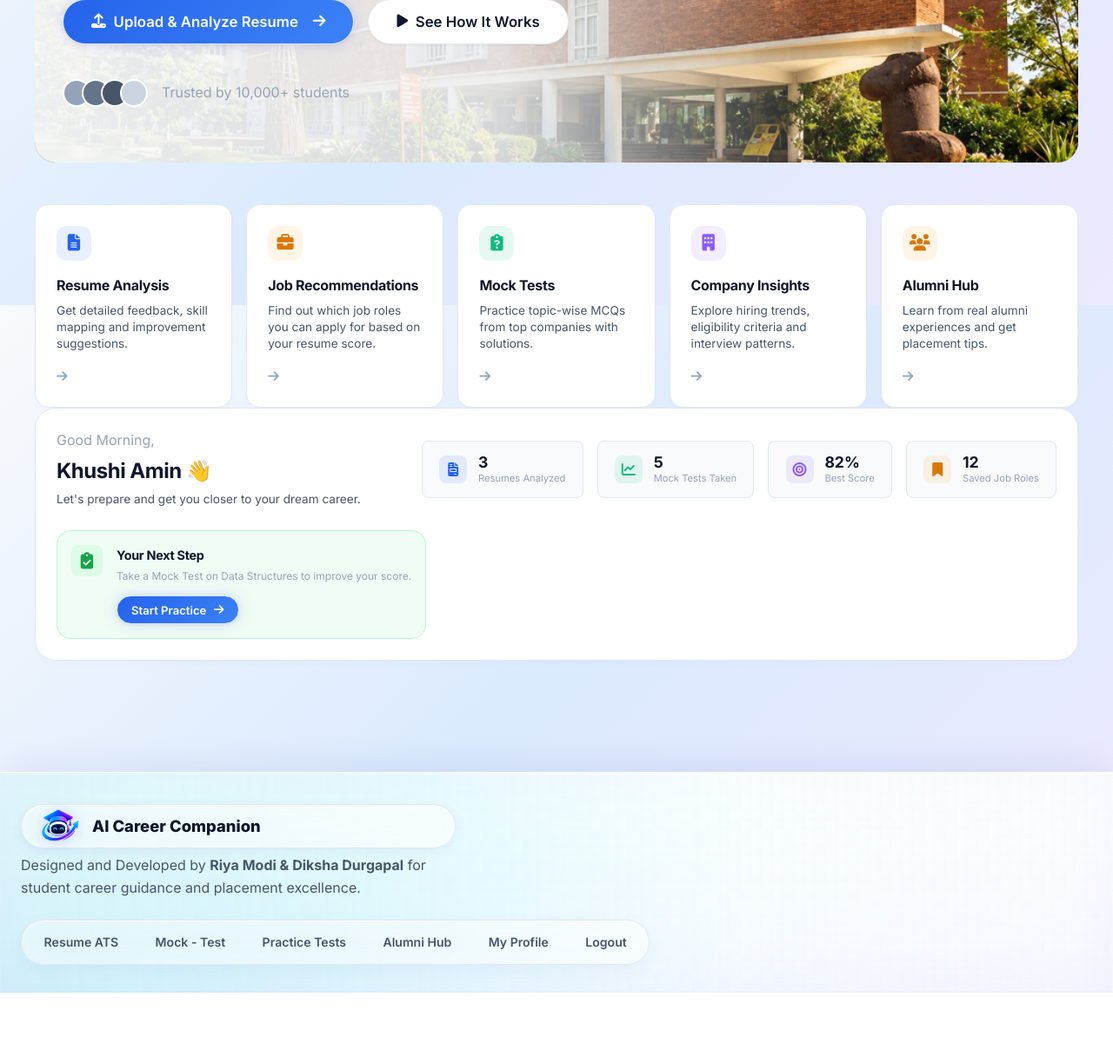
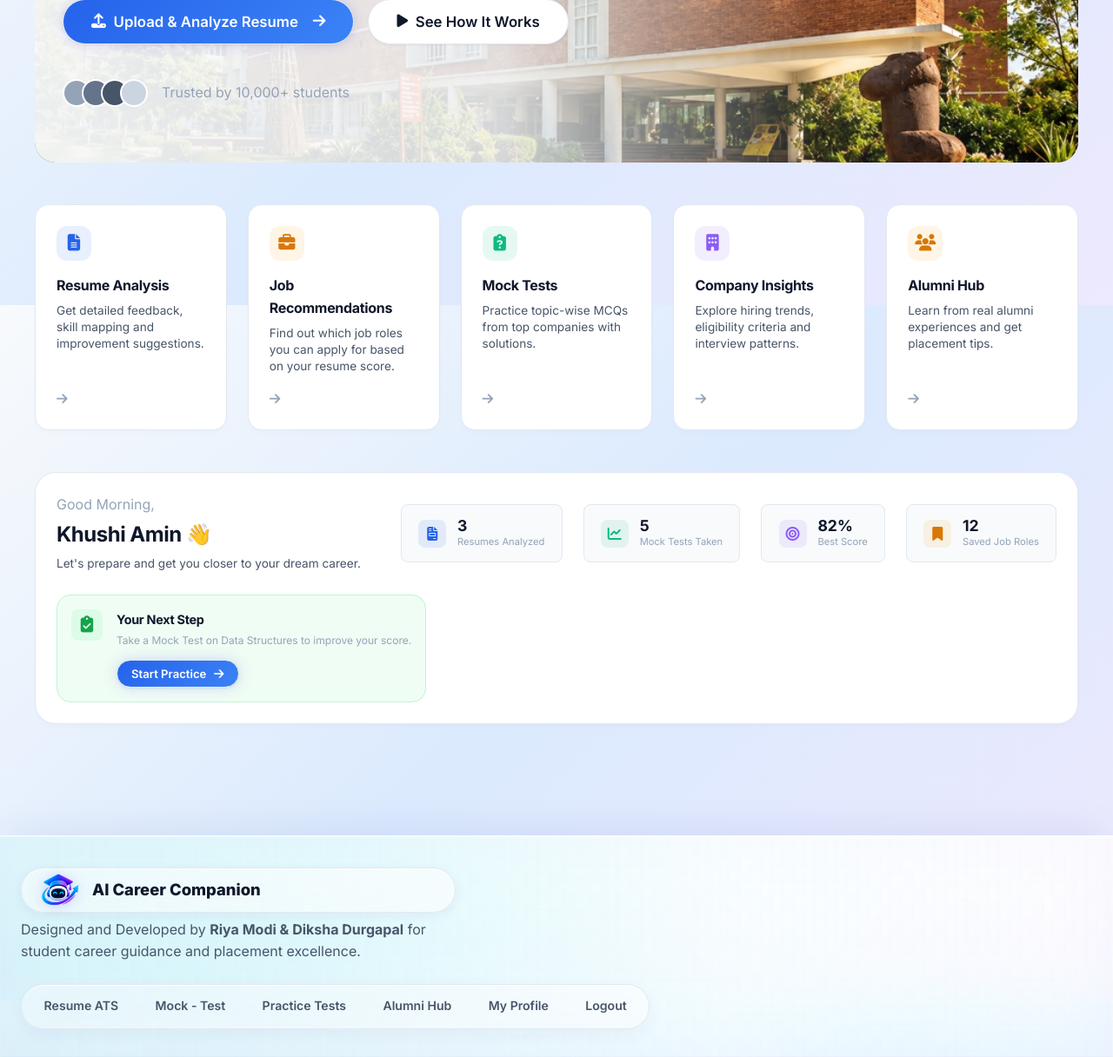
Before and after one commit to pnpstudio2008/CareerPath-AI, a Flask app: page / in a window 1280 px wide. Shown: the part 449-1665 px from the top of the page at 87% size. Before the commit the page ends 1591 px from the top, so only its background shows below. Run offline with Flask 3, Linux system fonts and the light colour scheme; a user stored in the database is signed in; data comes from the database, SQL or seed files in the repository; some libraries are stand-ins or nearby versions.

Commit message:
UI: Adjust gaps between dashboard cards

```diff
--- a/static/css/style.css
+++ b/static/css/style.css
@@ -1676,7 +1676,7 @@ p {
 .saas-features-grid {
     display: grid;
     grid-template-columns: repeat(auto-fit, minmax(200px, 1fr));
-    gap: 1rem;
+    gap:  1.5rem;
 }
 
 .saas-feature-card {
@@ -1755,7 +1755,7 @@ p {
 
 .summary-stats-grid {
     display: flex;
-    gap: 1rem;
+    gap:  1.5rem;
     flex-wrap: wrap;
 }
 
@@ -3390,3 +3390,6 @@ p {
     .ap-hero-content { padding: 1.5rem; }
     .ap-quote-card { max-width: 100%; width: 100%; }
 }
+
+.mt-5 { margin-top: 3rem !important; }
+.mb-5 { margin-bottom: 2rem; }
```
